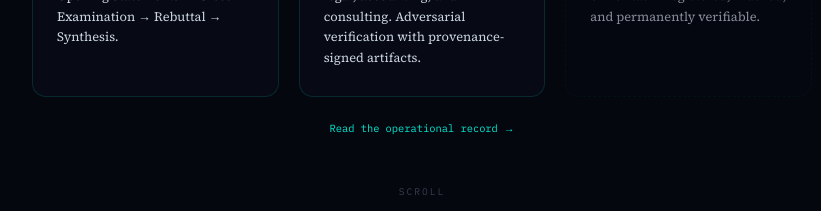
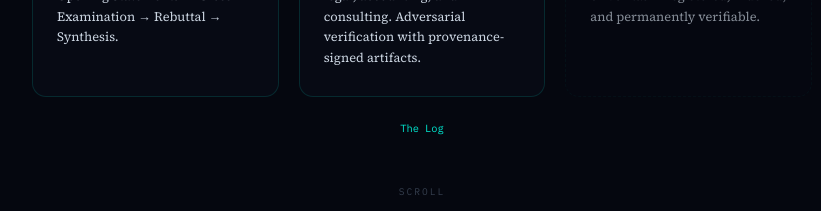
Before and after one commit to NiraNexus/niranexus-hero, a Next.js app: page / in a window 1280 px wide. Shown: the part 820-1031 px from the top of the page, without its empty margins (218-1039 px from the left). Built offline with nearby package versions, Linux system fonts and the light colour scheme; no server answers.

Commit message:
fix: The Log — match site masthead naming

```diff
--- a/src/app/page.tsx
+++ b/src/app/page.tsx
@@ -162,7 +162,7 @@ export default function Home() {
                 </div>
 
         <p style={{ fontFamily: 'var(--font-mono)', fontSize: '0.65rem', color: '#64748b', marginTop: '1.5rem', textAlign: 'center' }}>
-          <a href="https://log.niranexus.com" style={{ color: '#00EBD4', textDecoration: 'none' }} className="hover:underline focus-visible:ring-2 focus-visible:ring-[#00EBD4] focus-visible:ring-offset-2 focus-visible:ring-offset-[#05070f] focus-visible:outline-none rounded px-0.5">Read the operational record →</a>
+          <a href="https://log.niranexus.com" style={{ color: '#00EBD4', textDecoration: 'none' }} className="hover:underline focus-visible:ring-2 focus-visible:ring-[#00EBD4] focus-visible:ring-offset-2 focus-visible:ring-offset-[#05070f] focus-visible:outline-none rounded px-0.5">The Log</a>
         </p>
 
         {/* Scroll cue */}
```
